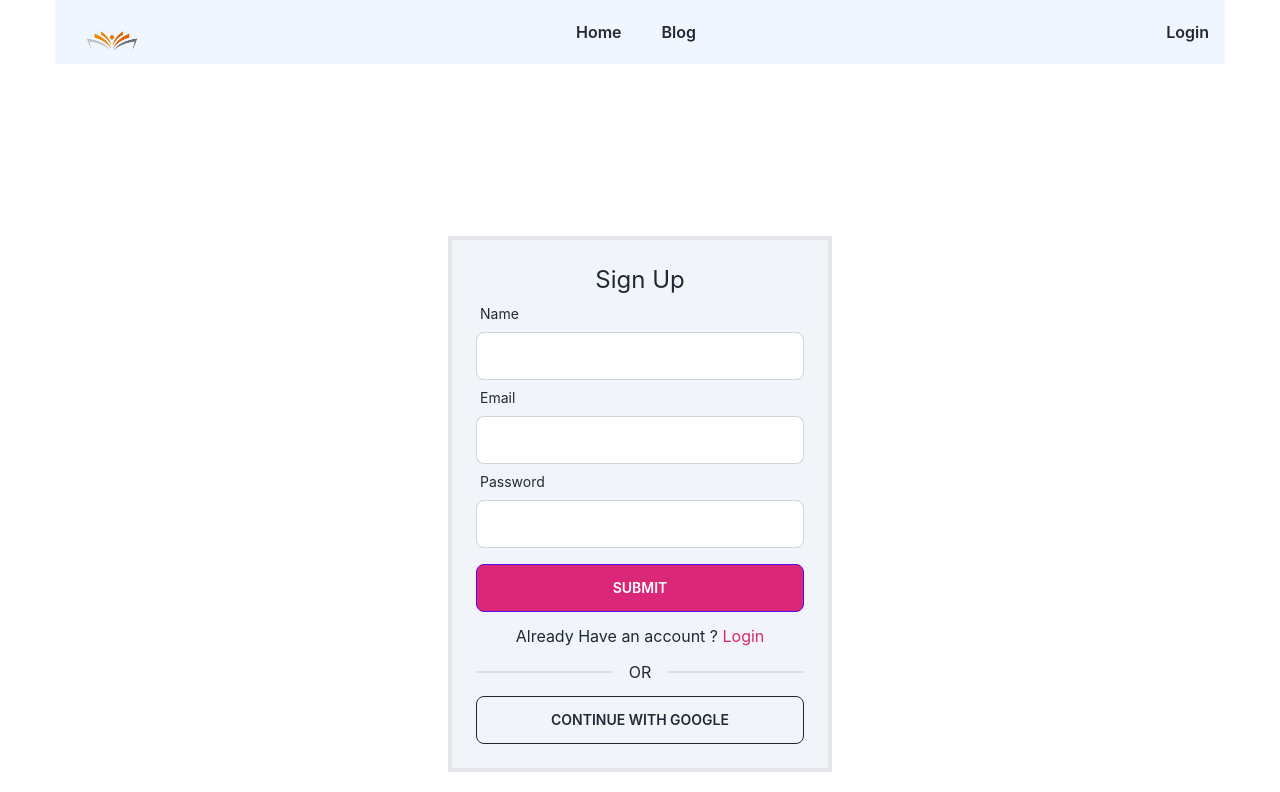
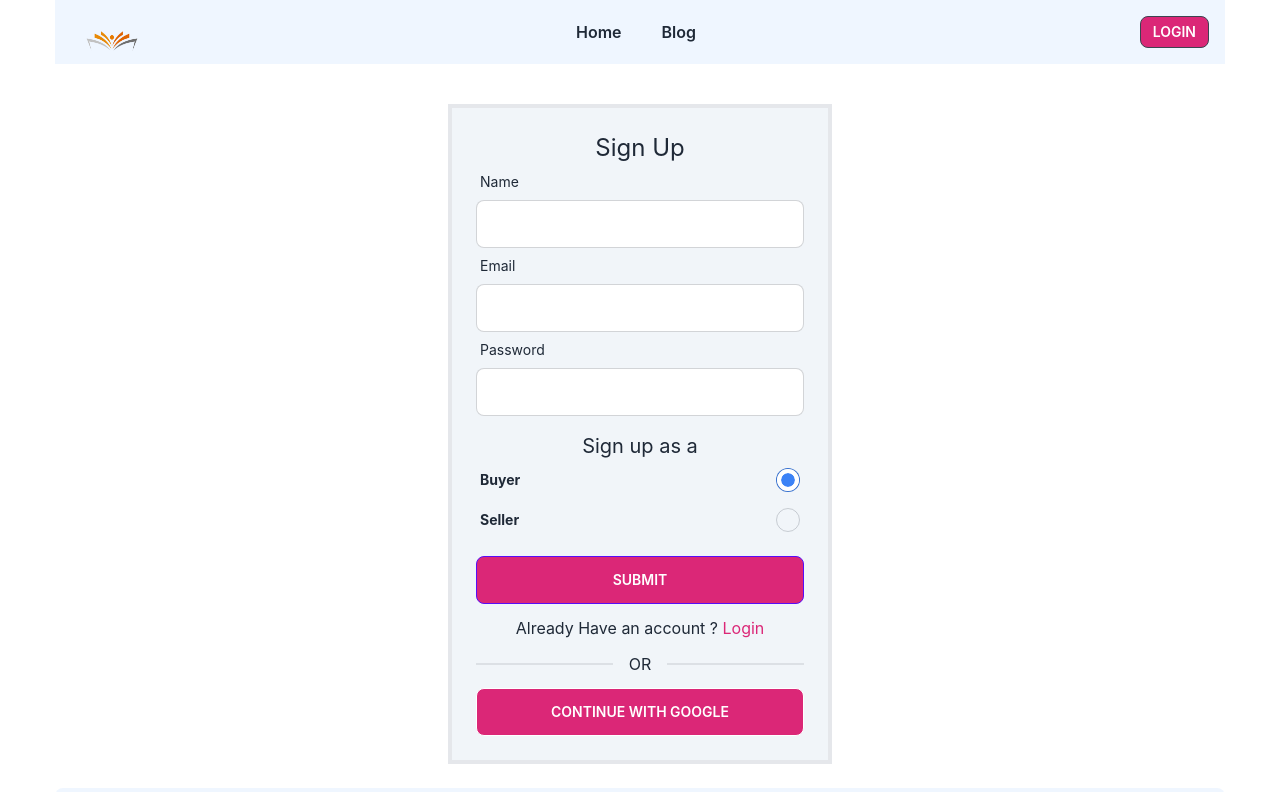
Before and after one commit to masum-71/readers-hub-client, a React (Create React App) app: page /signup in a window 1280 px wide. Shown: the top 792 px of the page. Built offline with nearby package versions, Linux system fonts and the light colour scheme; no server answers.

Commit message:
some style for signup and login

```diff
--- a/src/Contexts/AuthProvider/AuthProvider.js
+++ b/src/Contexts/AuthProvider/AuthProvider.js
@@ -2,7 +2,11 @@ import React, { createContext, useEffect, useState } from "react";
 import {
   createUserWithEmailAndPassword,
   getAuth,
+  GoogleAuthProvider,
   onAuthStateChanged,
+  signInWithEmailAndPassword,
+  signInWithPopup,
+  signOut,
 } from "firebase/auth";
 import app from "../../firebase/firebase.config";
 
@@ -18,6 +22,22 @@ const AuthProvider = ({ children }) => {
     return createUserWithEmailAndPassword(auth, email, password);
   };
 
+  const loginUser = (email, password) => {
+    setLoading(true);
+    return signInWithEmailAndPassword(auth, email, password);
+  };
+
+  const googleProvider = new GoogleAuthProvider();
+  const googleLogin = () => {
+    setLoading(true);
+    return signInWithPopup(auth, googleProvider);
+  };
+
+  const logOut = () => {
+    setLoading(true);
+    return signOut(auth);
+  };
+
   useEffect(() => {
     const unsubscribe = onAuthStateChanged(auth, (currentUser) => {
       setUser(currentUser);
@@ -27,7 +47,14 @@ const AuthProvider = ({ children }) => {
       return unsubscribe();
     };
   }, []);
-  const authInfo = { createUser, user, loading };
+  const authInfo = {
+    createUser,
+    logOut,
+    user,
+    loading,
+    googleLogin,
+    loginUser,
+  };
   return (
     <AuthContext.Provider value={authInfo}>{children}</AuthContext.Provider>
   );
--- a/src/Pages/Login/Login.js
+++ b/src/Pages/Login/Login.js
@@ -1,18 +1,45 @@
-import React from "react";
+import React, { useContext } from "react";
 import { useForm } from "react-hook-form";
-import { Link } from "react-router-dom";
+import { Link, Navigate, useNavigate } from "react-router-dom";
+import { AuthContext } from "../../Contexts/AuthProvider/AuthProvider";
 
 const Login = () => {
+  const { loginUser, googleLogin } = useContext(AuthContext);
+  const navigate = useNavigate();
   const {
     register,
     formState: { errors },
     handleSubmit,
   } = useForm();
+
+  const handleLogin = (data) => {
+    loginUser(data.email, data.password)
+      .then((result) => {
+        const user = result.user;
+        console.log(user);
+        navigate("/");
+      })
+      .catch((err) => {
+        console.log(err);
+      });
+  };
+
+  const handleGoogleLogin = () => {
+    googleLogin()
+      .then((result) => {
+        const user = result.user;
+        console.log(user);
+        navigate("/");
+      })
+      .catch((err) => {
+        console.log(err);
+      });
+  };
   return (
     <div className=" flex justify-center items-center">
       <div className="w-96 border-4 my-12 p-4 bg-slate-100">
         <h1 className="text-2xl text-center">Login</h1>
-        <form onSubmit={handleSubmit()}>
+        <form onSubmit={handleSubmit(handleLogin)}>
           <div className="form-control w-full ">
             <label className="label">
               <span className="label-text text-xl">Email</span>
@@ -66,7 +93,12 @@ const Login = () => {
           </Link>
         </p>
         <div className="divider">OR</div>
-        <button className="btn btn-outline w-full">CONTINUE WITH GOOGLE</button>
+        <button
+          onClick={handleGoogleLogin}
+          className="btn text-white btn-outline w-full bg-pink-600"
+        >
+          CONTINUE WITH GOOGLE
+        </button>
       </div>
     </div>
   );
--- a/src/Pages/Signup/Signup.js
+++ b/src/Pages/Signup/Signup.js
@@ -1,6 +1,7 @@
-import React from "react";
+import React, { useContext } from "react";
 import { useForm } from "react-hook-form";
-import { Link } from "react-router-dom";
+import { Link, useNavigate } from "react-router-dom";
+import { AuthContext } from "../../Contexts/AuthProvider/AuthProvider";
 
 const Signup = () => {
   const {
@@ -8,11 +9,49 @@ const Signup = () => {
     handleSubmit,
     formState: { errors },
   } = useForm();
+
+  const navigate = useNavigate();
+
+  const { createUser, googleLogin } = useContext(AuthContext);
+
+  const handleSignup = (data) => {
+    createUser(data.email, data.password)
+      .then((result) => {
+        saveUser(data.name, data.email, data.userRole);
+        navigate("/");
+      })
+      .catch((err) => console.log(err));
+  };
+
+  const handleGoogleLogin = () => {
+    googleLogin()
+      .then((result) => {
+        const user = result.user;
+        console.log(user);
+        saveUser(user.displayName, user.email);
+        navigate("/");
+      })
+      .catch((err) => console.log(err));
+  };
+
+  const saveUser = (name, email, userRole = "buyer") => {
+    const user = { name, email, userRole };
+    fetch(`http://localhost:5000/users`, {
+      method: "POST",
+      headers: {
+        "content-type": "application/json",
+      },
+      body: JSON.stringify(user),
+    })
+      .then((res) => res.json())
+      .then((data) => {});
+  };
+
   return (
-    <div className="flex h-screen justify-center items-center">
+    <div className="flex  justify-center items-center">
       <div className="w-96 border-4 bg-slate-100 p-6">
         <p className="text-2xl text-center">Sign Up</p>
-        <form onSubmit={handleSubmit()}>
+        <form onSubmit={handleSubmit(handleSignup)}>
           <div className="form-control w-full ">
             <label className="label">
               <span className="label-text"> Name</span>
@@ -57,6 +96,35 @@ const Signup = () => {
             )}
           </div>
 
+          <div>
+            <p className="text-center text-xl mt-4">Sign up as a</p>
+            <div className="form-control">
+              <label className="label cursor-pointer">
+                <span className="label-text font-bold">Buyer</span>
+                <input
+                  type="radio"
+                  name="userRole"
+                  className="radio checked:bg-blue-500"
+                  checked
+                  value="buyer"
+                  {...register("userRole")}
+                />
+              </label>
+            </div>
+            <div className="form-control">
+              <label className="label cursor-pointer">
+                <span className="label-text font-bold">Seller</span>
+                <input
+                  type="radio"
+                  name="userRole"
+                  value="seller"
+                  className="radio checked:bg-blue-500"
+                  {...register("userRole")}
+                />
+              </label>
+            </div>
+          </div>
+
           <input
             className="btn mt-4 btn-primary bg-pink-600 w-full"
             type="submit"
@@ -69,7 +137,12 @@ const Signup = () => {
           </Link>
         </p>
         <div className="divider">OR</div>
-        <button className="btn btn-outline w-full">CONTINUE WITH GOOGLE</button>
+        <button
+          onClick={handleGoogleLogin}
+          className="btn btn-outline w-full bg-pink-600 text-white"
+        >
+          CONTINUE WITH GOOGLE
+        </button>
       </div>
     </div>
   );
--- a/src/Shared/Navbar/Navbar.js
+++ b/src/Shared/Navbar/Navbar.js
@@ -5,7 +5,7 @@ import logo from "../../Assets/logo/logo.png";
 import { AuthContext } from "../../Contexts/AuthProvider/AuthProvider";
 
 const Navbar = () => {
-  const user = useContext(AuthContext);
+  const { user, logOut } = useContext(AuthContext);
   const menuItem = (
     <>
       <li className="font-semibold mr-2">
@@ -18,6 +18,11 @@ const Navbar = () => {
     </>
   );
 
+  const userLogOut = () => {
+    logOut()
+      .then(() => {})
+      .catch(() => {});
+  };
   return (
     <div className="navbar h-14 bg-blue-50 mb-10">
       <div className="navbar-start">
@@ -55,21 +60,22 @@ const Navbar = () => {
       <div className="navbar-end ">
         <div className="font-semibold">
           {user?.email ? (
-            <div className="flex">
+            <div className="flex items-center">
               <li className="list-none mr-2">
-                <Link to="/myreviews">My reviews</Link>
+                <Link to="/dashboard">Dashboard</Link>
               </li>
               <li className="list-none mr-2">
-                <Link to="/login">Add Services</Link>
-              </li>
-              <li className="list-none mr-2">
-                <button>Log Out</button>
+                <button onClick={userLogOut} className="btn btn-sm bg-pink-600">
+                  Log Out
+                </button>
               </li>
             </div>
           ) : (
             <>
               <li className="list-none mr-2">
-                <Link to="/login">Login</Link>
+                <Link className="btn btn-sm bg-pink-600" to="/login">
+                  Login
+                </Link>
               </li>
             </>
           )}
--- a/src/index.js
+++ b/src/index.js
@@ -4,6 +4,7 @@ import "./index.css";
 import App from "./App";
 import reportWebVitals from "./reportWebVitals";
 import { QueryClient, QueryClientProvider } from "@tanstack/react-query";
+import AuthProvider from "./Contexts/AuthProvider/AuthProvider";
 
 const queryClient = new QueryClient();
 
@@ -11,7 +12,9 @@ const root = ReactDOM.createRoot(document.getElementById("root"));
 root.render(
   <React.StrictMode>
     <QueryClientProvider client={queryClient}>
-      <App />
+      <AuthProvider>
+        <App />
+      </AuthProvider>
     </QueryClientProvider>
   </React.StrictMode>
 );
```
